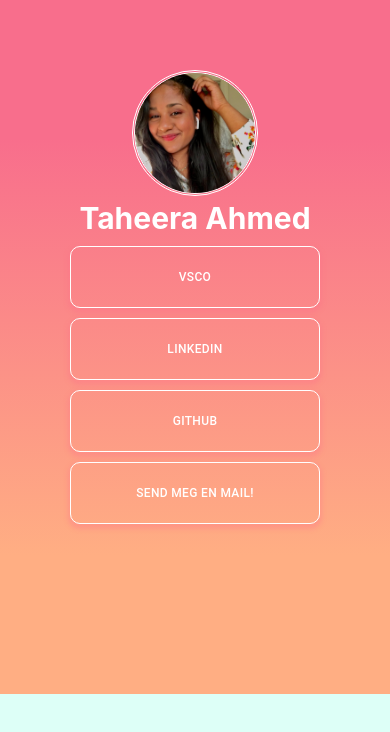
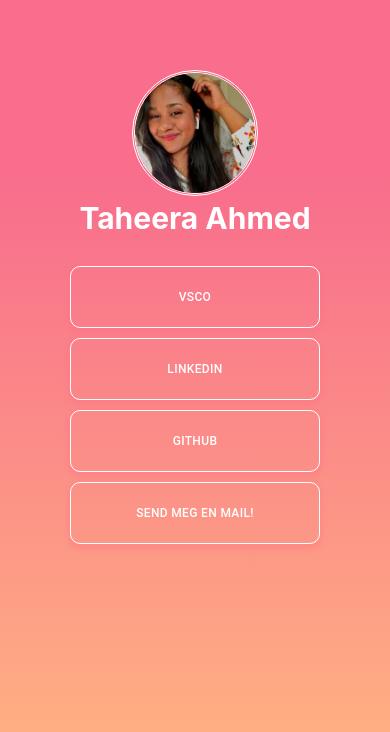
Before and after one commit to taheeraahmed/Making-a-react-app, a React (Create React App) app: page / in a window 390 px wide. Shown: the top 732 px of the page. Built offline with nearby package versions, Linux system fonts and the light colour scheme.

Commit message:
Litt mer responsive enn tidligere

```diff
--- a/src/App.css
+++ b/src/App.css
@@ -11,7 +11,7 @@
       width:100%;
       height: inherit;
       background: -webkit-linear-gradient(#f86e8c 20%, #ffae83 80%);
-      padding-bottom: 100px;
+      padding-bottom: 300px;
     }
     .visibledesktop {
       display:none;}
--- a/src/components/LinkTree/LinkTree.css
+++ b/src/components/LinkTree/LinkTree.css
@@ -1,4 +1,4 @@
-.bodyPhone {
+.bodyLink {
     text-align: center;
     width: 100%;
     margin: auto;
@@ -15,5 +15,5 @@ h4 {
     color: white;
     line-height: 1.2;
     text-align: center;
-
+    padding-bottom: 20px;
 }
--- a/src/components/LinkTree/LinkTree.js
+++ b/src/components/LinkTree/LinkTree.js
@@ -24,7 +24,7 @@ const useStyles = makeStyles({
 export default function LinkTree() {
   const classes = useStyles();
   return (
-    <div class="bodyPhone">
+    <div class="bodyLink">
       <div class="headerLink">
       <img src={JustMe} style ={{border: 'double 3px white', borderRadius:3000,}} width="120px" alt="Bare et bilde av meg"/>
         <h4>
@@ -60,5 +60,6 @@ export default function LinkTree() {
         </Button>
       </div>
     </div>
+
   );
 }
```
